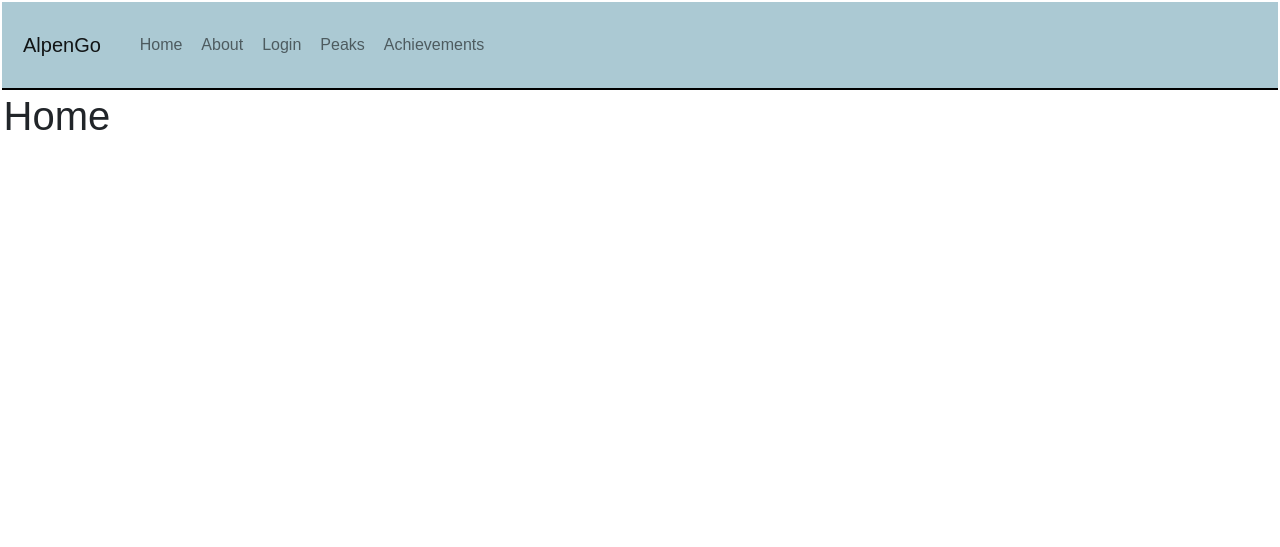
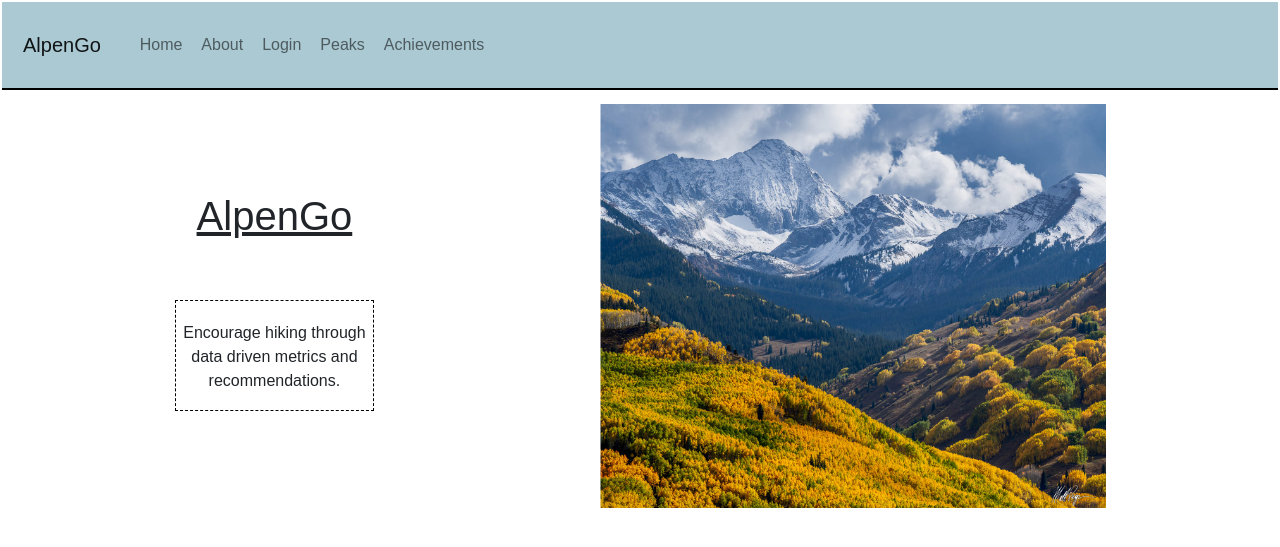
Before and after one commit to andhogan/AlpenGo, a Flask app: page / in a window 1280 px wide. Shown: the top 547 px of the page. Run offline with Flask 2, Linux system fonts and the light colour scheme.

Commit message:
home page complete

```diff
--- a/alpengo_app.py
+++ b/alpengo_app.py
@@ -209,7 +209,7 @@ def register():
     form = LogForm()
     if form.validate_on_submit():
         flash('Thank you!', 'success')
-        return redirect(url_for('home'))
+        return redirect(url_for('login'))
     return render_template('register.html', title='Register', form=form)
 
 @app.route('/login', methods=['GET', 'POST'])
--- a/static/css/main.css
+++ b/static/css/main.css
@@ -8,7 +8,7 @@
     padding: 0.5px;
     box-sizing: border-box;
 }
-body{
+body {
     font-family: fantasy;
 }
 a {
@@ -32,19 +32,39 @@ a {
     padding: 10px;
 }
 
-.card-registration .select-input.form-control[readonly]:not([disabled]) {
-    font-size: 1rem;
-    line-height: 2.15;
-    padding-left: .75em;
-    padding-right: .75em;
+/* Login Page */
+
+
+/* Registration Page */
+ .col {
+    width: 50%;
+ }
+
+ .sub_button{
+    background-color: rgb(171, 201, 211);
+    color: black;
+    border-radius: 4px;
+    padding: 10px;
+    margin-top: 6px;
+ }
+
+/* Home Page */
+.row1 {
+    display: block;
+    text-align: center;
+    margin-bottom: 50px;
+    text-decoration: underline;
 }
 
-.card-registration .select-arrow {
-    top: 13px;
- }
+.row2 {
+    display:inline-block;
+    border: dashed 1px black;
+    text-align: center;
+    padding-top: 20px;
+}
 
- .col {
-    width: 50%;
+.wrap {
+    width:50%;
  }
 
 /* || APP PAGES */
--- a/templates/home.html
+++ b/templates/home.html
@@ -1,6 +1,24 @@
 {% extends "inherit.html" %}
 {% block content %}
-    <main>
-        <h1>Home</h1>
-    </main>
+<section class="'vh-100">
+    <div class="container-fluid h-custom">
+        <div class="row d-flex justify-content-center align-items-center h-100">
+          <div class="col-md-8 col-lg-6 col-xl-4">
+                <div class="wrap">
+                    <div class="row1">
+                        <h1>AlpenGo</h1>
+                    </div>
+                    <div class="row2">
+                        <p>Encourage hiking through data driven metrics and recommendations.</p>
+                    </div>
+                </div>
+          </div>
+          <div class="col-md-9 col-lg-6 col-xl-5">
+            <img src="static/imgs/home_imgs/Snow-capped-Capitol-Peak.jpeg"
+            class="w-100" style="border-top-left-radius: .3rem; border-top-right-radius: .3rem; padding-top: 10px;"
+            alt="registration photo">
+          </div>
+        </div>
+    </div>
+</section>
 {% endblock content %}
```
Also changed, not shown: templates/register.html (+5 -2 lines), static/imgs/home_imgs/Snow-capped-Capitol-Peak.jpeg (added).
